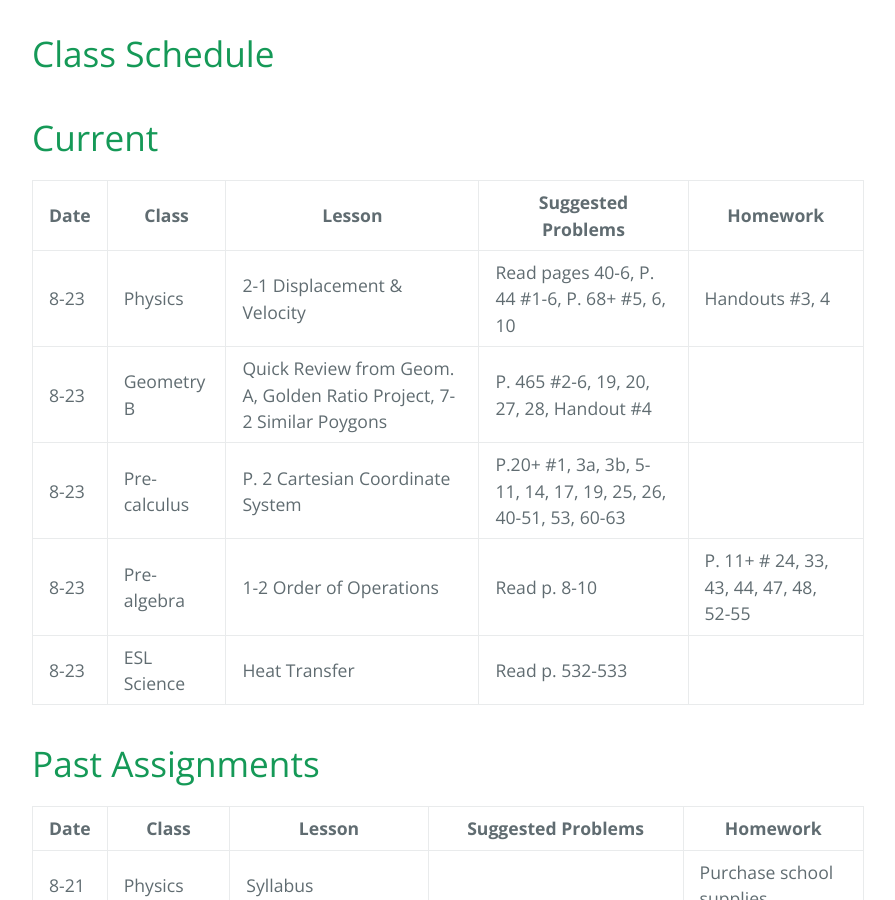
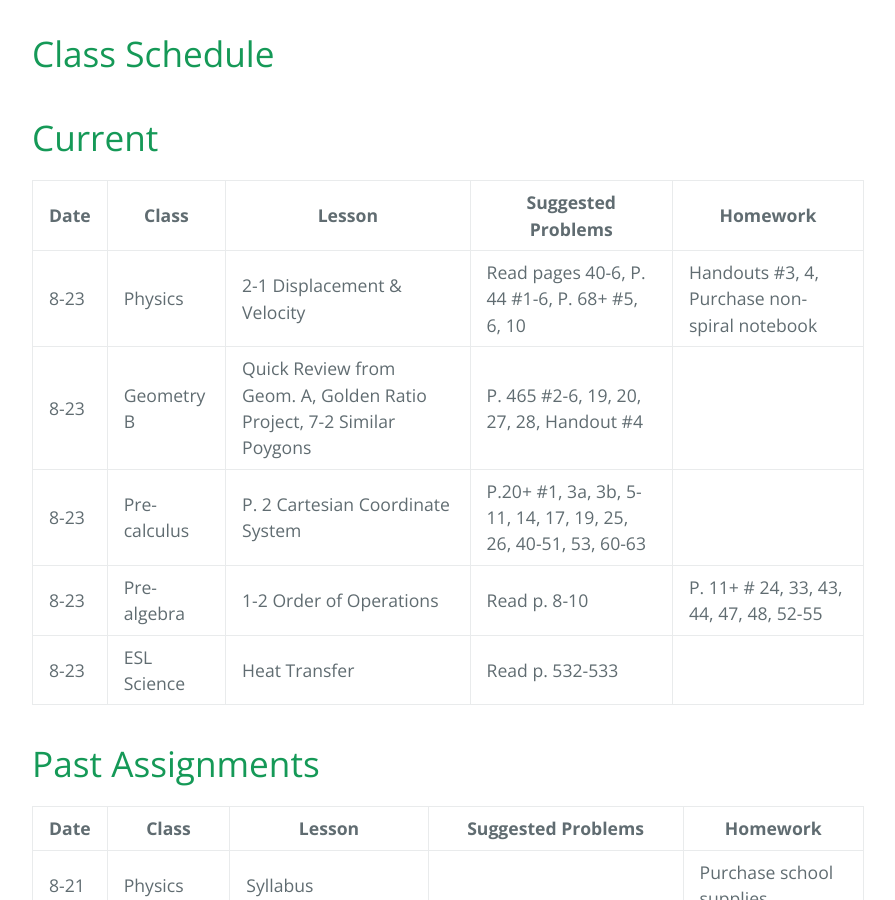
Before and after one commit to gpayoo/gpayoo, a Jekyll site: the page built from index.md, in a window 1280 px wide and 900 px high, scrolled down 388 px. Shown: the whole window, without its empty margins (192-1087 px from the left). Built offline with Jekyll 4.4.1, drawn with Linux system fonts in a browser that asks for light colours; our own code applies the rules of GitHub Pages for plain Markdown files.

Commit message:
Update index.md

```diff
--- a/index.md
+++ b/index.md
@@ -9,7 +9,7 @@ layout: default
 
 | Date | Class | Lesson | Suggested Problems | Homework |
 | ---- | ----- | ------ | -------- | ---
-| 8-23 | Physics | 2-1 Displacement & Velocity | Read pages 40-6, P. 44 #1-6, P. 68+ #5, 6, 10 | Handouts #3, 4
+| 8-23 | Physics | 2-1 Displacement & Velocity | Read pages 40-6, P. 44 #1-6, P. 68+ #5, 6, 10 | Handouts #3, 4, Purchase non-spiral notebook
 | 8-23 | Geometry B | Quick Review from Geom. A, Golden Ratio Project, 7-2 Similar Poygons | P. 465 #2-6, 19, 20, 27, 28, Handout #4
 | 8-23 | Pre-calculus | P. 2 Cartesian Coordinate System| P.20+ #1, 3a, 3b, 5-11, 14, 17, 19, 25, 26, 40-51, 53, 60-63|
 | 8-23 | Pre-algebra | 1-2 Order of Operations | Read p. 8-10 | P. 11+ # 24, 33, 43, 44, 47, 48, 52-55
```
